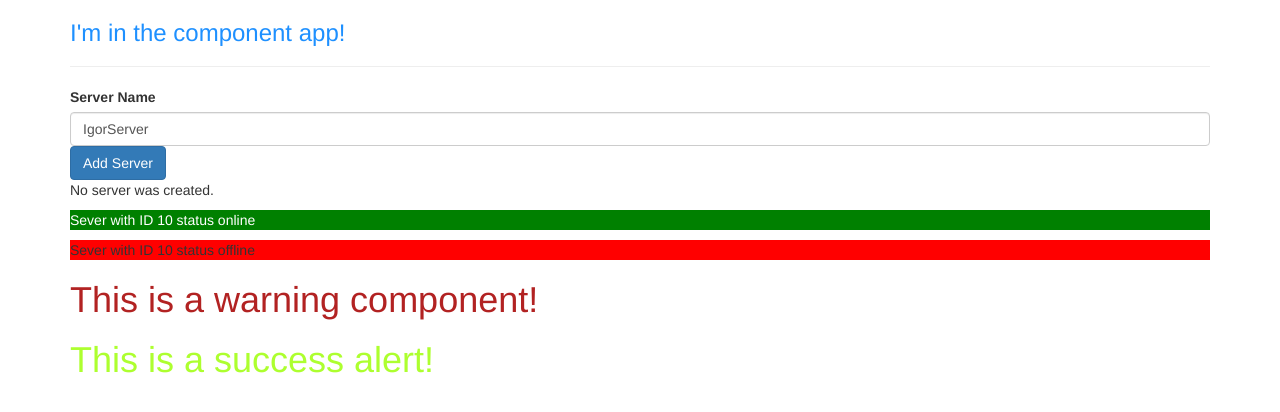
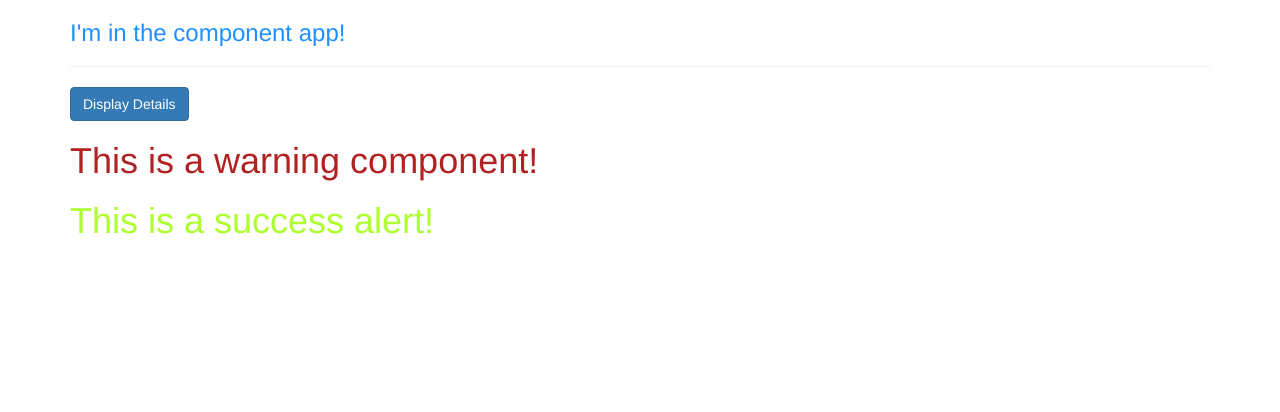
Before and after one commit to IgorLucas-Kipor/Projetos_Angular, an Angular app in the folder my-first-app/: page / in a window 1280 px wide. Shown: the top 412 px of the page. Built offline with nearby package versions, Linux system fonts and the light colour scheme.

Commit message:
Ativdade 3

```diff
--- a/my-first-app/src/app/servers/servers.component.html
+++ b/my-first-app/src/app/servers/servers.component.html
@@ -1,12 +1,10 @@
-<label>Server Name</label>
-<input type="text" class="form-control" [(ngModel)]="serverName">
-<button class="btn btn-primary" (click)="onCreateServer()">
-Add Server
+<button class="btn btn-primary" (click)="changeDisplay()">
+Display Details
 </button>
-<p *ngIf="serverCreated; else noServer">Server was created, server name is {{serverName}}</p>
-<ng-template #noServer>
-  <p>
-    No server was created.
-  </p>
-</ng-template>
-<app-server *ngFor="let server of servers"></app-server>
+<p *ngIf="displayPassword">Secret Password = Tuna</p>
+<div *ngFor="let logItem of loggedValue"
+[ngStyle]="{backgroundColor: logItem >= 5 ? 'blue' : 'transparent'}"
+[ngClass]="{white: logItem >= 5}"
+>
+<p> {{ logItem }}</p>
+</div>
--- a/my-first-app/src/app/servers/servers.component.ts
+++ b/my-first-app/src/app/servers/servers.component.ts
@@ -3,13 +3,15 @@ import { Component, OnInit } from '@angular/core';
 @Component({
   selector: 'app-servers',
   templateUrl: './servers.component.html',
-  styleUrls: ['./servers.component.css']
+  styles: [`
+    .white {
+      color: white;
+    }
+  `]
 })
 export class ServersComponent implements OnInit {
-  serverName = 'IgorServer';
-  serverCreationStatus = 'No server was created!';
-  serverCreated = false;
-  servers = [ 'TestServer', 'TestServer2']
+  displayPassword = false;
+  loggedValue = [];
   constructor() {
 
   }
@@ -17,10 +19,10 @@ export class ServersComponent implements OnInit {
   ngOnInit(): void {
   }
 
-  onCreateServer() {
-    this.serverCreated = true;
-    this.servers.push(this.serverName);
-    this.serverCreationStatus = 'Server was created! Name is ' + this.serverName;
+  changeDisplay() {
+    this.displayPassword = !this.displayPassword;
+    this.loggedValue.push(this.loggedValue.length+1)
   }
 
+
 }
```
